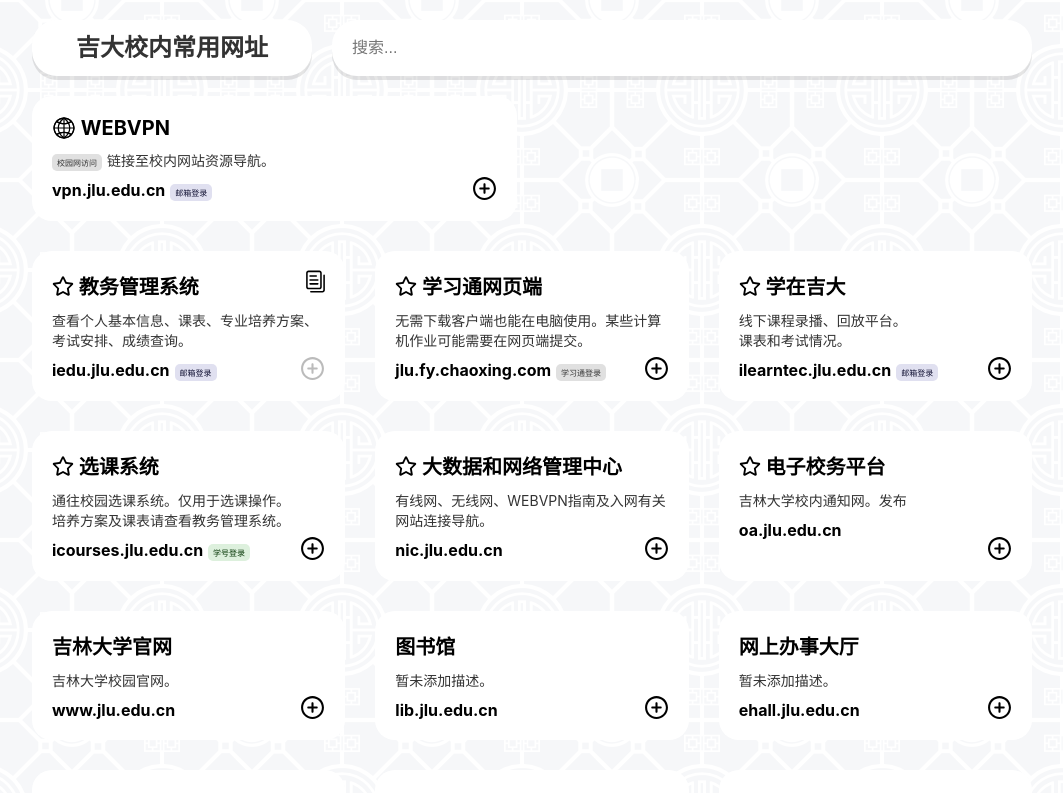
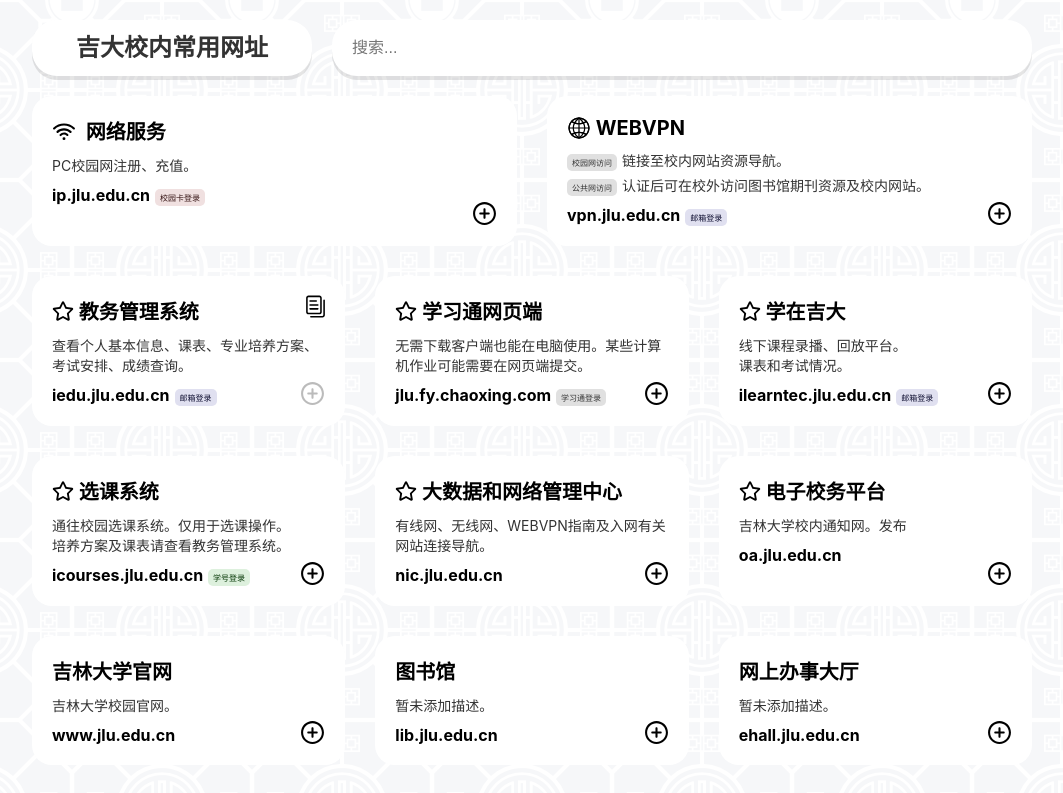
Before and after one commit to NKanoya/JLU-SiteNav, a Vue app: page / in a window 1280 px wide. Shown: the top 793 px of the page, without its empty margins (108-1171 px from the left). Built offline with nearby package versions, Linux system fonts and the light colour scheme.

Commit message:
将顶部导航块组件化
- 将顶部 '网络服务' 与 'WEBVPN' 导航块组件化，迁移到 `TopContents.vue`
- 卡片外观组件化为 `TopCard.vue` ，数据在 `data/top-sites.js` 中定义并导出

```diff
--- a/src/components/Content.vue
+++ b/src/components/Content.vue
@@ -1,9 +1,9 @@
 <script setup>
-    // 图标组件
-    import Icon from './Icon.vue';
+    import Icon from './Icon.vue';                 // 图标组件
+    import AccessTag from './AccessTag.vue';       // 标签组件
+    import TopContents from "./TopContents.vue";   // 顶部内容
 
-    // 标签组件
-    import AccessTag from '@/components/AccessTag.vue';
+
 </script>
 
 <template>
@@ -16,43 +16,14 @@
             <input autocomplete="off" type="text" id="searchBox" class="search-box" placeholder="搜索...">
         </div>
     </div>
-    <div class="top">
-        <div id="floatingBox" class="floating-box">链接复制成功！</div>
 
-        <div class="top-content">
-
-
-
-
-
-
-
-            <div class="card">
-                <div class="inline">
-                    <h3>
-                        <Icon type="web"/> WEBVPN
-                    </h3>
-                    <AccessTag>校园网访问</AccessTag>
-                    <p style="display: inline-block;">链接至校内网站资源导航。</p><br />
-
-                    <span class="site">vpn.jlu.edu.cn</span>
-                    <AccessTag type="mail" />
-                </div>
-                <div class="plus-icon site-vpn-new" data-tooltip="new-page">
-                    <Icon type="plus" />
-                </div>
-            </div>
-
-        </div>
-    </div>
+    <div id="floatingBox" class="floating-box">链接复制成功！</div>
+    <TopContents />
 
     <!-- 主体内容 -->
     <div class="container">
         <div class="container-content">
             <!-- 网站卡片 -->
-
-
-
             <div class="card need-copy need-copy-1" data-tooltip="tip-1">
                 <div class="inline">
                     <h3>
--- /dev/null
+++ b/src/components/TopCard.vue
@@ -0,0 +1,32 @@
+<script setup>
+    import Icon from './Icon.vue';
+    import AccessTag from "./AccessTag.vue";
+
+    const props = defineProps({
+        icon: String,
+        siteName: String,
+        site: String,
+        accessTag: String
+    })
+</script>
+
+<template>
+    <div class="card">
+        <div class="inline">
+            <div class="plus-icon site-vpn-new">
+                <Icon type="plus" />
+            </div>
+            <h3>
+                <Icon :type="props.icon" />
+                {{ props.siteName }}</h3>
+
+            <slot />
+            <span class="site">{{ props.site }}</span>
+            <AccessTag :type="props.accessTag" />
+        </div>
+    </div>
+</template>
+
+<style scoped>
+
+</style>
--- /dev/null
+++ b/src/components/TopContents.vue
@@ -0,0 +1,25 @@
+<script setup>
+
+import { topSites } from "@/data/top-sites.js";
+import TopCard from "@/components/TopCard.vue";
+import AccessTag from "@/components/AccessTag.vue";
+</script>
+<template>
+    <div class="top">
+        <div class="top-content">
+            <TopCard
+                v-for="item in topSites"
+                :icon="item.icon"
+                :siteName="item.title"
+                :site="item.site"
+                :accessTag="item.accessTag"
+            >
+                <template v-for="line in item.description">
+                    <AccessTag v-if="line.tag !== null">{{ line.tag.sign }}</AccessTag>
+                    <p style="display: inline-block;">{{ line.content }}</p><br />
+                </template>
+            </TopCard>
+
+        </div>
+    </div>
+</template>
--- /dev/null
+++ b/src/data/top-sites.js
@@ -0,0 +1,30 @@
+export const topSites = [
+    {
+        title: '网络服务',
+        icon: 'wifi',
+        description: [
+            {
+                tag: null,
+                content: 'PC校园网注册、充值。'
+            }
+        ],
+        site: 'ip.jlu.edu.cn',
+        accessTag: 'card'
+    },
+    {
+        title: 'WEBVPN',
+        icon: 'web',
+        description: [
+            {
+                tag: { sign: '校园网访问' },
+                content: '链接至校内网站资源导航。'
+            },
+            {
+                tag: { sign: '公共网访问' },
+                content: '认证后可在校外访问图书馆期刊资源及校内网站。'
+            }
+        ],
+        site: 'vpn.jlu.edu.cn',
+        accessTag: 'mail'
+    }
+];
```
